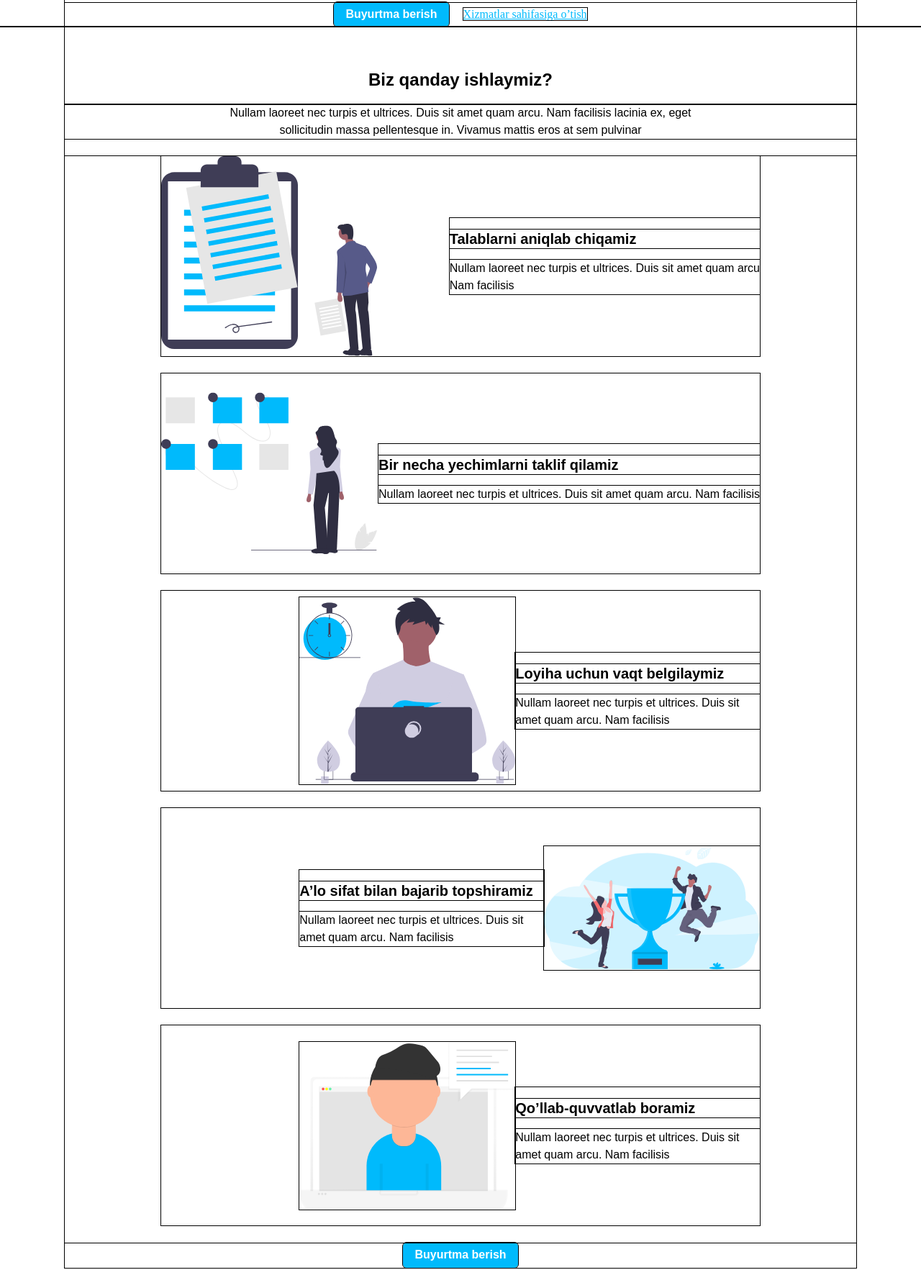
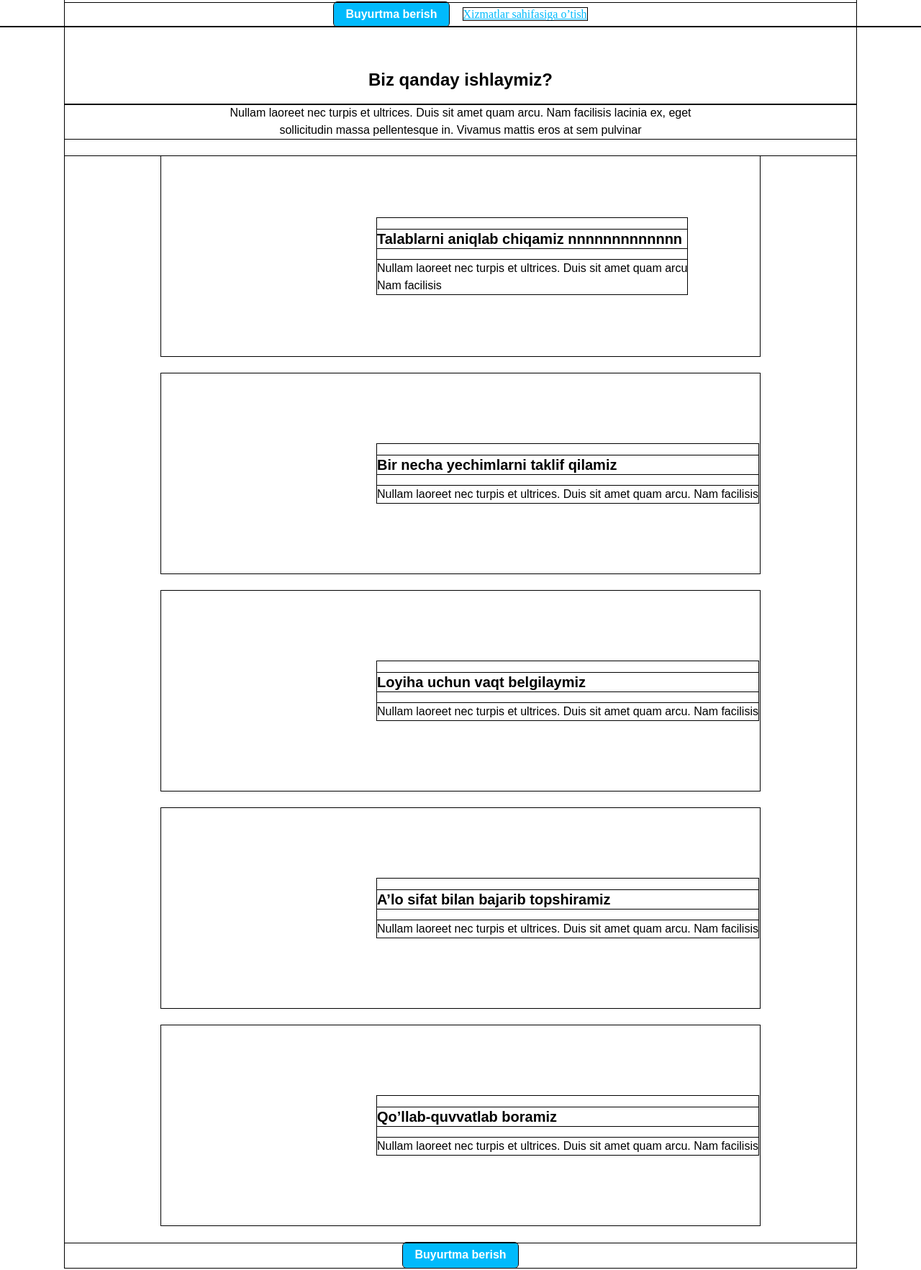
Before and after one commit to khamidullo-sheikh/pixer, a plain HTML site: page index.html in a window 1280 px wide. Shown: the part 1270-3035 px from the top of the page at 72% size. Drawn offline with Linux system fonts and the light colour scheme.

Commit message:
initial commit

```diff
--- a/css/main.css
+++ b/css/main.css
@@ -356,6 +356,7 @@ nav .container{
     align-items: center;
     flex-direction: column;
 }
+
 .second-content{
     text-align: center;
     padding-bottom: 56px;
@@ -368,10 +369,17 @@ nav .container{
 .section{
     display: flex;
     align-items: center;
-    justify-content: space-between;
     margin-bottom: 24px;
     width: 832px;
     height: 278px;
+}
+
+.section:nth-child(odd) .text-section{
+    order: ;
+}
+
+.section:nth-child(even) ,.text-section{
+    order: ;
 }
 
 .section::before{
@@ -385,12 +393,25 @@ nav .container{
 }
 
 .section:first-child::before{
-    background-image: url(../img/step-illlustration.svg);
+
 }
 
 .section:nth-child(2)::before{
-    background-image: url(../img/step-illlustration2.svg);
+
 }
+
+.section:nth-child(3)::before{
+
+}
+
+.section:nth-child(4)::before{
+
+}
+
+.section:last-child::before{
+
+}
+
 
 .section h3, .section p{
     text-align: start;
@@ -489,12 +510,6 @@ select{
     color: rgb(0, 108, 148);
 }
 
-.page-item .page-link:active~ .icon-telegram::before,
-.page-item .page-link:active~ .icon-facebook::before,
-.page-item .page-link:active~ .icon-instagram::before{
-    color: #A3A3A3;
-}
-
 .page-item{
     display: flex;
     align-items: center;
--- a/index.html
+++ b/index.html
@@ -120,10 +120,9 @@
             </p>
             <div class="mini-sections">
                 <div class="section">
-                    <!-- <img src="img/step-illlustration.svg" alt="Step"> -->
                     <div class="section-text">
                         <h3>
-                            Talablarni aniqlab chiqamiz
+                            Talablarni aniqlab chiqamiz nnnnnnnnnnnnn
                         </h3>
                         <p>
                             Nullam laoreet nec turpis et ultrices. Duis sit amet quam arcu <br> Nam facilisis
@@ -139,10 +138,8 @@
                             Nullam laoreet nec turpis et ultrices. Duis sit amet quam arcu. Nam facilisis
                         </p>
                     </div>
-                    <!-- <img src="img/step-illlustration2.svg" alt="Step"> -->
                 </div>
                 <div class="section">
-                    <img src="img/step-illustration3.svg" alt="Step">
                     <div class="section-text">
                         <h3>
                             Loyiha uchun vaqt belgilaymiz
@@ -161,10 +158,8 @@
                             Nullam laoreet nec turpis et ultrices. Duis sit amet quam arcu. Nam facilisis
                         </p>
                     </div>
-                    <img src="img/champ.svg" alt="Step">
                 </div>
                 <div class="section">
-                    <img src="img/avat.svg" alt="Avatar">
                     <div class="section-text">
                         <h3>
                             Qo’llab-quvvatlab boramiz
```
